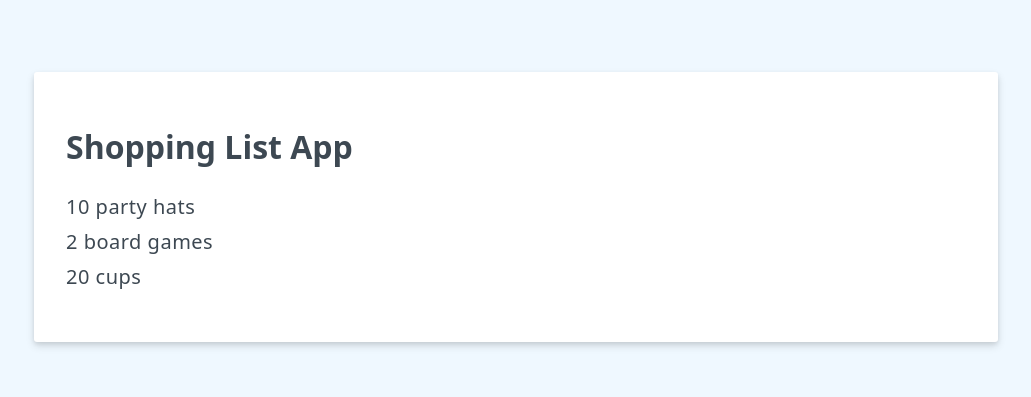
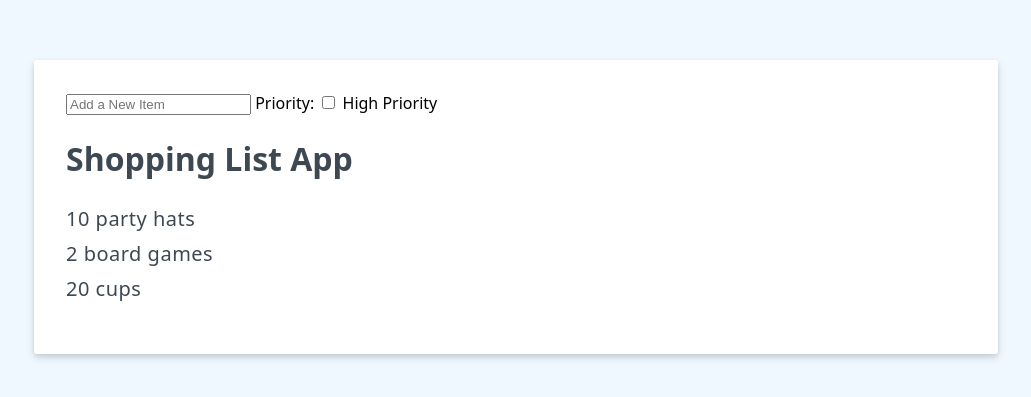
Before and after one commit to ManoelIvisson/Intro-to-Vue-3-Composition-API, a Vue app in the folder Shopping-List-App/: page / in a window 1280 px wide. Shown: the part 193-590 px from the top of the page, without its empty margins (124-1155 px from the left). Built offline with nearby package versions, Linux system fonts and the light colour scheme.

Commit message:
feature: Explorando o v-model.

```diff
--- a/Shopping-List-App/src/App.vue
+++ b/Shopping-List-App/src/App.vue
@@ -7,9 +7,18 @@
   {id: 2, label: '2 board games'},
   {id: 3, label: '20 cups'}
 ])
+const newItem = ref('')
+const newItemHighPriority = ref(false)
 </script>
 
 <template>
+
+  <input type="text" v-model="newItem" placeholder="Add a New Item">
+  Priority:
+  <label>
+    <input type="checkbox" v-model="newItemHighPriority" value=true>
+    High Priority
+  </label>
 
   <h1>{{ header }}</h1>
   <ul>
```
